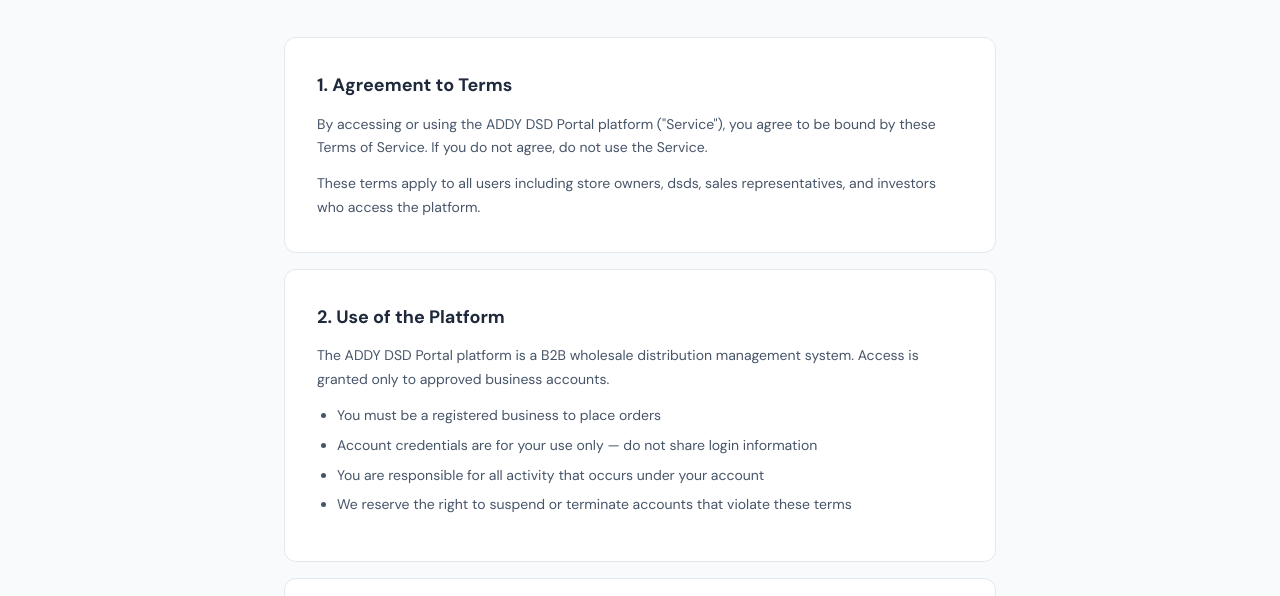
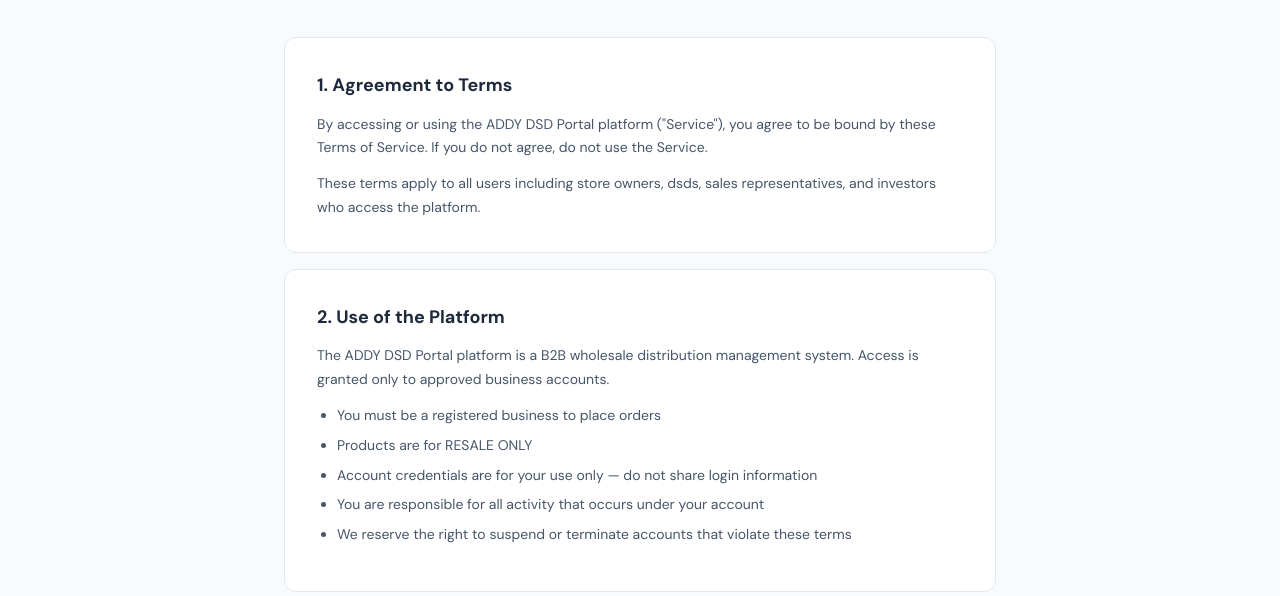
Before and after one commit to navneeth2017-create/Addy, a website: page public/terms.html in a window 1280 px wide. Shown: the part 204-800 px from the top of the page. Drawn offline with Linux system fonts and the light colour scheme.

Commit message:
Add resale restriction to terms of use

```diff
--- a/public/terms.html
+++ b/public/terms.html
@@ -56,6 +56,7 @@
       <p>The ADDY DSD Portal platform is a B2B wholesale distribution management system. Access is granted only to approved business accounts.</p>
       <ul>
         <li>You must be a registered business to place orders</li>
+        <li>Products are for RESALE ONLY</li>
         <li>Account credentials are for your use only — do not share login information</li>
         <li>You are responsible for all activity that occurs under your account</li>
         <li>We reserve the right to suspend or terminate accounts that violate these terms</li>
```
